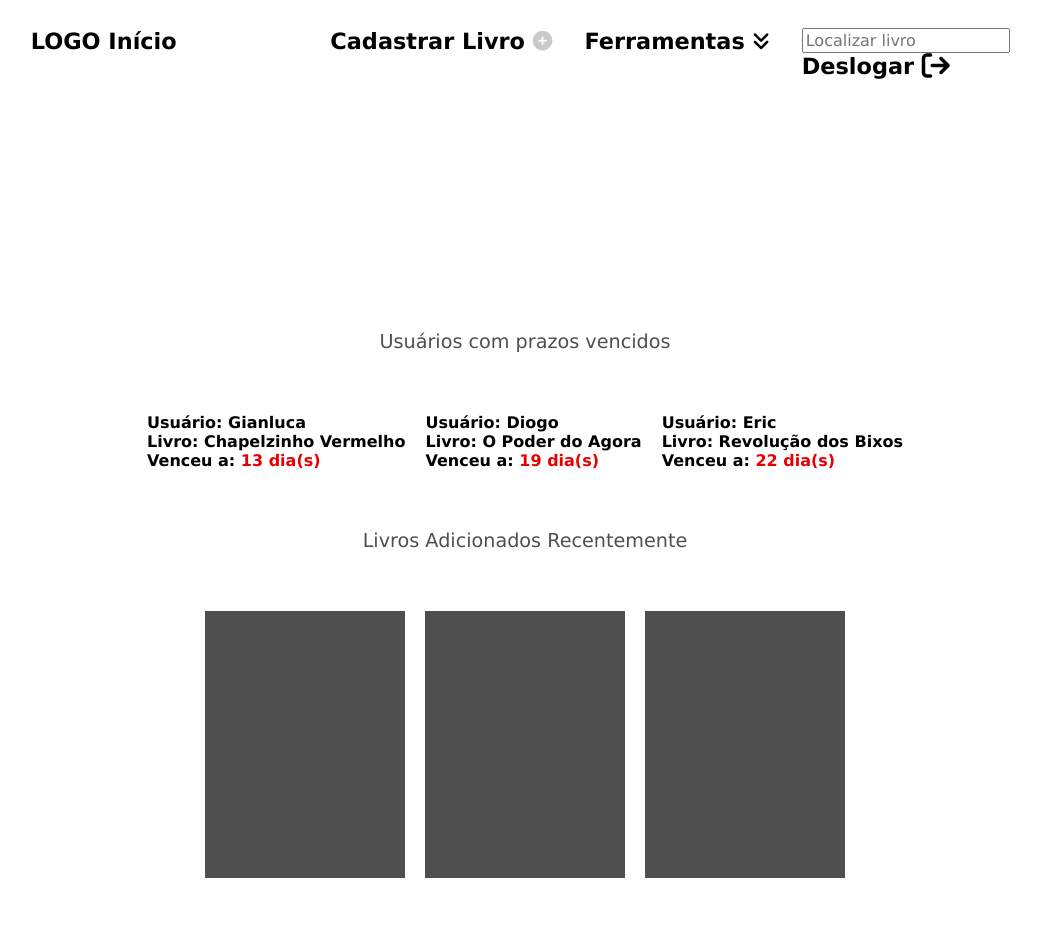
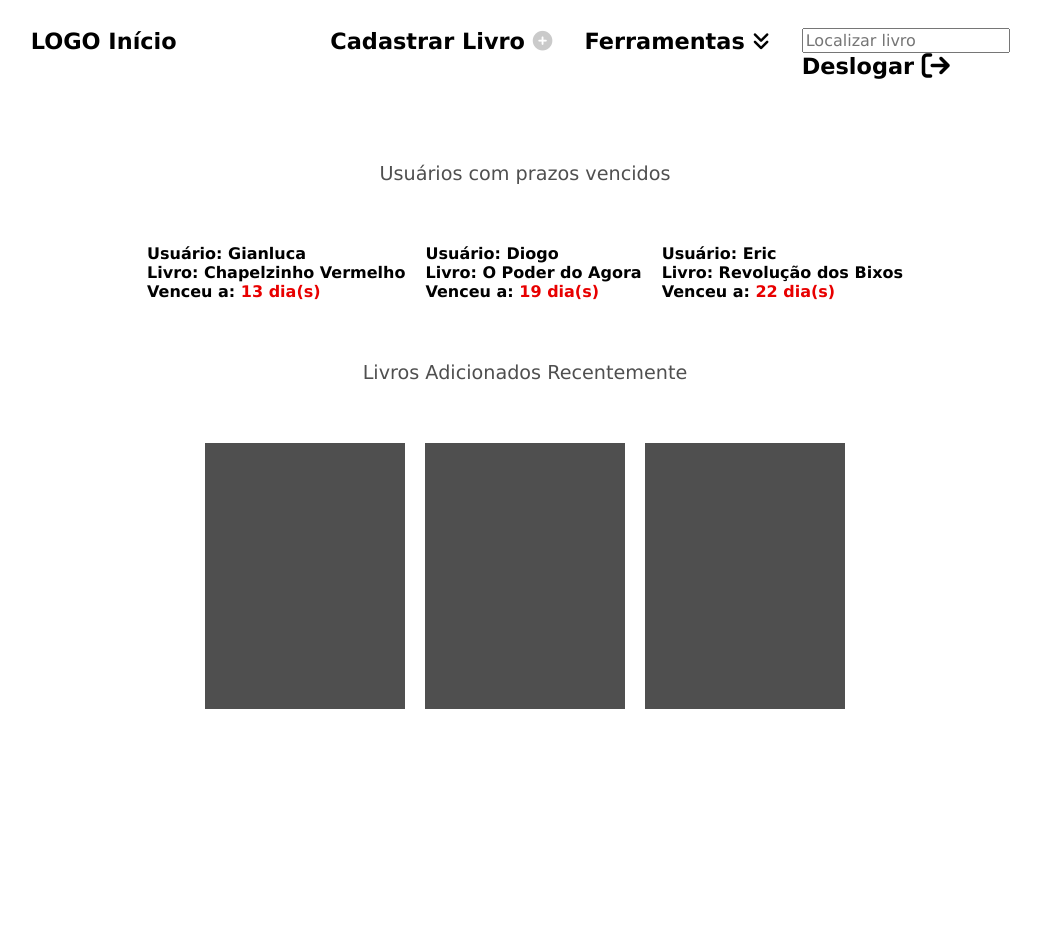
Before and after one commit to Garcia-Eric/Gerenciamento-de-Biblioteca, a Django app: page / in a window 1280 px wide. Shown: the whole page, without its empty margins (115-1156 px from the left). After the commit the page ends 709 px from the top, so only its background shows below. Run offline with Django 4.2, Linux system fonts and the light colour scheme.

Commit message:
tamanho da navbar na grid-template alterada

```diff
--- a/gerenciamento_bibliotecas/static/styles/grid_template.css
+++ b/gerenciamento_bibliotecas/static/styles/grid_template.css
@@ -1,7 +1,7 @@
 body {
     display: grid;
     grid-template:
-        "nav nav nav" 1fr
+        "nav nav nav" auto
         "main main main" 1fr
         "main main main" 1fr;
 }
```
